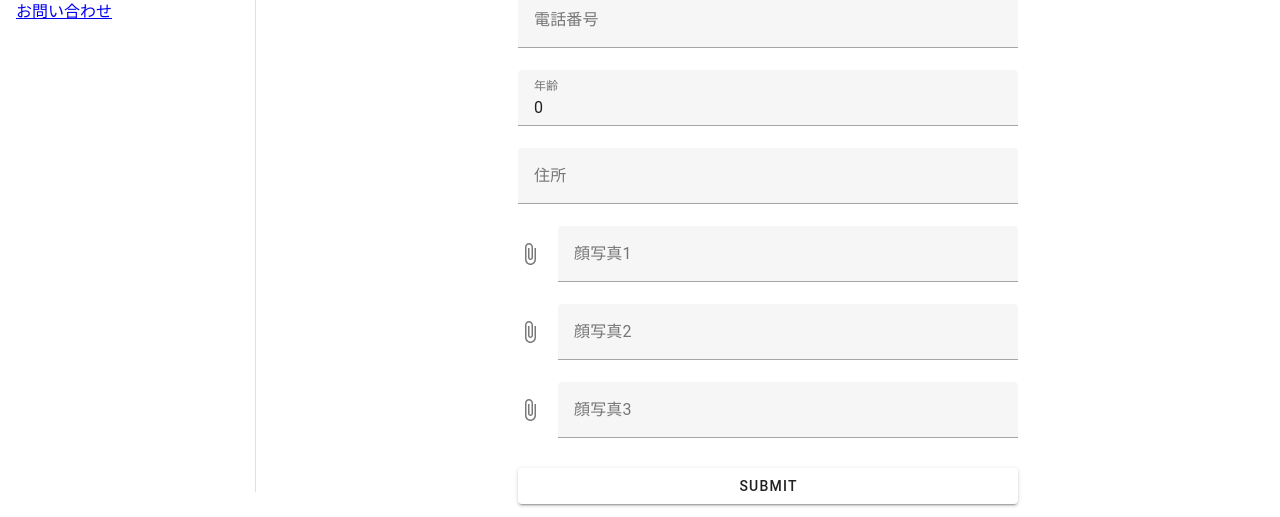
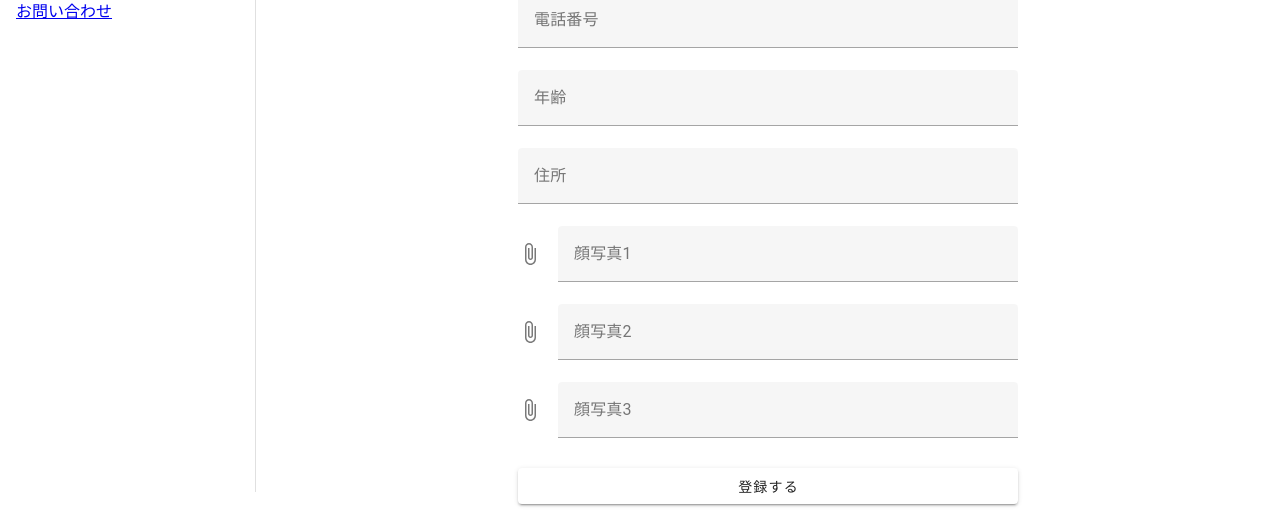
Before and after one commit to ryosuke-horie/account.kaoo-pass.com, a Vue app: page /user/add in a window 1280 px wide. Shown: the part 308-825 px from the top of the page. Built offline with nearby package versions, Linux system fonts and the light colour scheme; sample sign-in values are in the browser's storage.

Commit message:
文字を修正

```diff
--- a/src/pages/UserAddPage.vue
+++ b/src/pages/UserAddPage.vue
@@ -19,7 +19,7 @@ const requreRule = [
 const name = ref('') // 氏名
 const email = ref('') // メールアドレス
 const phone = ref('') // 電話番号
-const age = ref(0) // 年齢
+const age = ref('') // 年齢
 const address = ref('') // 住所
 
 // 画像
@@ -79,7 +79,7 @@ const submitForm = async () => {
     router.push('/dashboard');
   } catch (error) {
     console.error(error)
-    alert('会員登録に失敗しました。')
+    alert('会員登録に失敗しました。すべての項目が入力されていることをご確認ください。解決しない場合はお問い合わせください。')
   }
 }
 </script>
@@ -143,7 +143,7 @@ const submitForm = async () => {
           type="submit"
           block
         >
-          Submit
+          登録する
         </v-btn>
       </v-form>
     </v-sheet>
```
